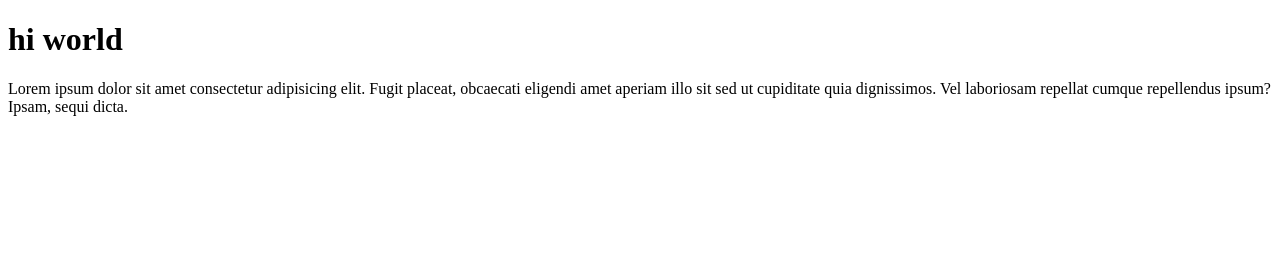
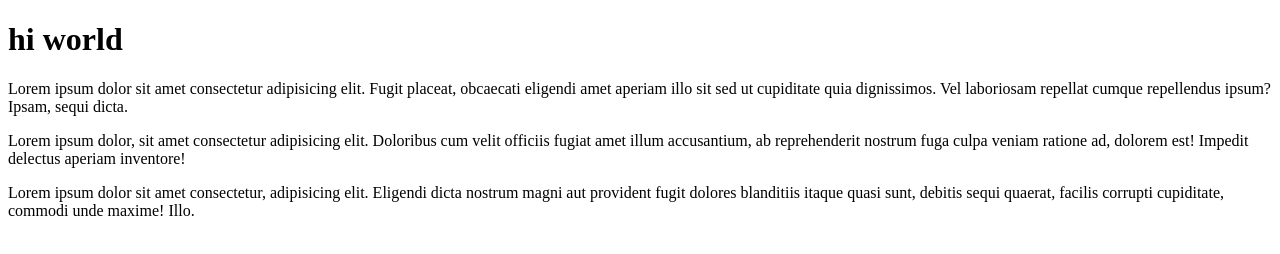
Before and after one commit to Kadiresh07/github, a plain HTML site: page index.html in a window 1280 px wide. Drawn offline with Linux system fonts and the light colour scheme.

Commit message:
added css

```diff
--- a/index.html
+++ b/index.html
@@ -12,6 +12,16 @@
      quia dignissimos. Vel laboriosam repellat cumque repellendus ipsum? Ipsam, sequi dicta.
 </p>
 
+<p>Lorem ipsum dolor, sit amet consectetur adipisicing elit.
+     Doloribus cum velit officiis fugiat amet illum accusantium,
+    ab reprehenderit nostrum fuga culpa veniam ratione ad, dolorem est!
+    Impedit delectus aperiam inventore!</p>
+
+    <p>Lorem ipsum dolor sit amet consectetur, adipisicing elit. Eligendi dicta nostrum magni
+        aut provident fugit dolores blanditiis
+        itaque quasi sunt, debitis sequi quaerat, facilis corrupti cupiditate,
+         commodi unde maxime! Illo.</p>
+
 
 </body>
 </html>
--- a/style.css
+++ b/style.css
@@ -2,3 +2,7 @@
     color: blueviolet;
     scroll-snap-type: mandatory;
 }
+
+.p{
+    background-color: aqua;
+}
```
